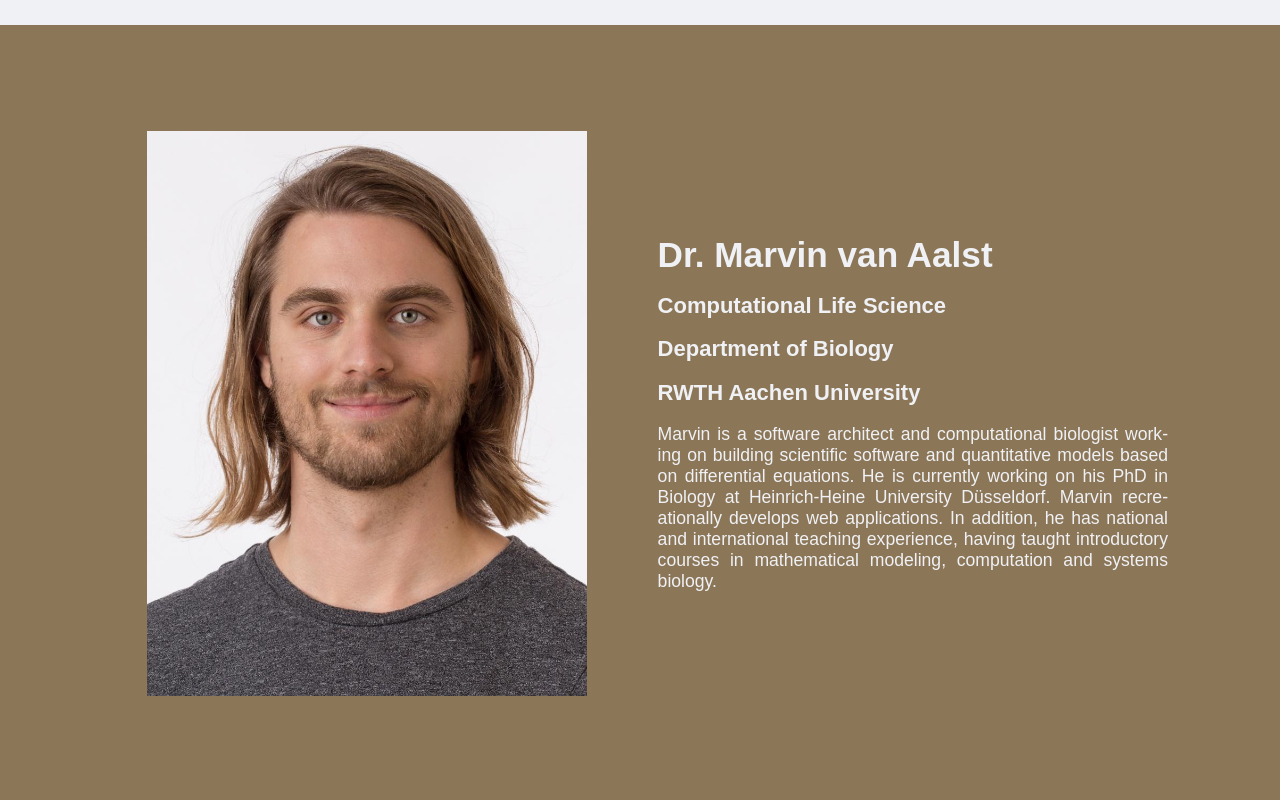
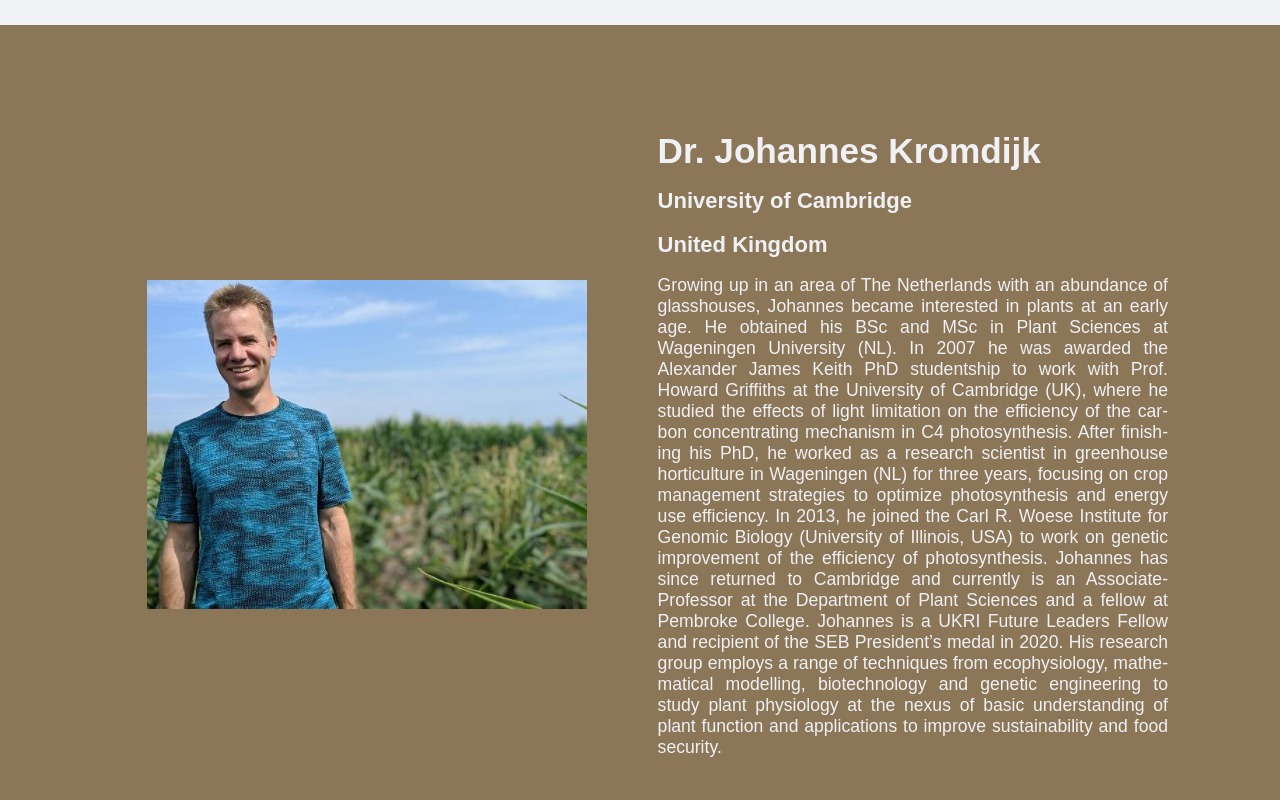
Before and after one commit to Computational-Biology-Aachen/2026-photosynthesis-hackathon, a SvelteKit app: page /trainers in a window 1280 px wide. Shown: the part 1120-1920 px from the top of the page. Built offline with nearby package versions, Linux system fonts and the light colour scheme.

Commit message:
dev: new: profiles for wanne and sansa

```diff
--- a/src/routes/(internal)/trainers/+page.svelte
+++ b/src/routes/(internal)/trainers/+page.svelte
@@ -22,7 +22,7 @@
 				<H1 color="primary">Prof. Dr. Anna Matuszyńska</H1>
 				<H4 color="secondary">Computational Life Science</H4>
 				<H4 color="secondary">Department of Biology</H4>
-				<H4 color="secondary">RWTH Aachen University</H4>
+				<H4 color="secondary">RWTH Aachen University Germany</H4>
 				<Text>
 					Prof. Anna is a highly skilled mathematician who holds a second
 					diploma in pharmacy. Her expertise lies in the development of dynamic
@@ -51,21 +51,91 @@
 	<Section color="secondary">
 		<div class="row">
 			<img
+				src="{base}/johannes.jpg"
+				alt="Dr. Johannes Kromdijk" />
+			<div>
+				<H1 color="white">Dr. Johannes Kromdijk</H1>
+				<H4 color="white">University of Cambridge</H4>
+				<H4 color="white">United Kingdom</H4>
+				<Text color="white">
+					Growing up in an area of The Netherlands with an abundance of
+					glasshouses, Johannes became interested in plants at an early age. He
+					obtained his BSc and MSc in Plant Sciences at Wageningen University
+					(NL). In 2007 he was awarded the Alexander James Keith PhD studentship
+					to work with Prof. Howard Griffiths at the University of Cambridge
+					(UK), where he studied the effects of light limitation on the
+					efficiency of the carbon concentrating mechanism in C4 photosynthesis.
+					After finishing his PhD, he worked as a research scientist in
+					greenhouse horticulture in Wageningen (NL) for three years, focusing
+					on crop management strategies to optimize photosynthesis and energy
+					use efficiency. In 2013, he joined the Carl R. Woese Institute for
+					Genomic Biology (University of Illinois, USA) to work on genetic
+					improvement of the efficiency of photosynthesis. Johannes has since
+					returned to Cambridge and currently is an Associate-Professor at the
+					Department of Plant Sciences and a fellow at Pembroke College.
+					Johannes is a UKRI Future Leaders Fellow and recipient of the SEB
+					President’s medal in 2020. His research group employs a range of
+					techniques from ecophysiology, mathematical modelling, biotechnology
+					and genetic engineering to study plant physiology at the nexus of
+					basic understanding of plant function and applications to improve
+					sustainability and food security.
+				</Text>
+			</div>
+		</div>
+	</Section>
+	<Section>
+		<div class="row">
+			<img
 				src="{base}/marvin.png"
 				alt="Dr. Marvin van Aalst" />
 			<div>
-				<H1 color="white">Dr. Marvin van Aalst</H1>
-				<H4 color="white">Computational Life Science</H4>
-				<H4 color="white">Department of Biology</H4>
-				<H4 color="white">RWTH Aachen University</H4>
-				<Text color="white">
+				<H1 color="primary">Dr. Marvin van Aalst</H1>
+				<H4 color="secondary">Computational Life Science</H4>
+				<H4 color="secondary">Department of Biology</H4>
+				<H4 color="secondary">RWTH Aachen University Germany</H4>
+				<Text>
 					Marvin is a software architect and computational biologist working on
 					building scientific software and quantitative models based on
-					differential equations. He is currently working on his PhD in Biology
-					at Heinrich-Heine University Düsseldorf. Marvin recreationally
-					develops web applications. In addition, he has national and
-					international teaching experience, having taught introductory courses
-					in mathematical modeling, computation and systems biology.
+					differential equations. He is currently working as a research software
+					engineer at RWTH University Germany. Marvin recreationally develops
+					web applications. In addition, he has national and international
+					teaching experience, having taught introductory courses in
+					mathematical modeling, computation and systems biology.
+				</Text>
+			</div>
+		</div>
+	</Section>
+
+	<Section color="secondary">
+		<div class="row">
+			<img
+				src="{base}/sansa.jpg"
+				alt="Dr. Olakunle Sansa" />
+			<div>
+				<H1 color="white">Dr. Olakunle Sansa</H1>
+				<H4 color="white">Genetic Resources Center</H4>
+				<H4 color="white">International Institute of Tropical Agriculture</H4>
+				<H4 color="white">Nigeria</H4>
+
+				<Text color="white">
+					Olakunle Sansa holds a bachelors degree in Plant breeding and Seed
+					Technology as well as an MSc and PhD in Plant Breeding from the
+					Federal University of Agriculture, Abeokuta, Nigeria. In 2020, He
+					joined the Genetic Resources Center, International Institute of
+					Tropical Agriculture (IITA), Ibadan as a doctoral research fellow. His
+					work focused on studying photosynthesis under real field conditions
+					and exploring novel sources of tolerance to drought, heat stress and
+					Striga gesnerioides in diverse cowpea germplasm collections. In 2021,
+					he was awarded a UK/FCDO Commonwealth Split-site PhD Scholarship at
+					the Natural Resources Institute, University of Greenwich, U.K.
+					Following the completion of his PhD, he had a visiting research stay
+					at the John Innes Center, UK, where he worked on peas. He returned
+					back to IITA as a postdoctoral researcher where he is now advancing
+					research on improving photosynthesis and breeding for climate
+					resilience in cowpea. He is strongly passionate about strengthening
+					the capacity of African researchers and supporting smallholder farmers
+					for improved livelihood and sustainable food production in sub-Saharan
+					Africa.
 				</Text>
 			</div>
 		</div>
```
Also changed, not shown: static/johannes.jpg (added), static/sansa.jpg (added).
